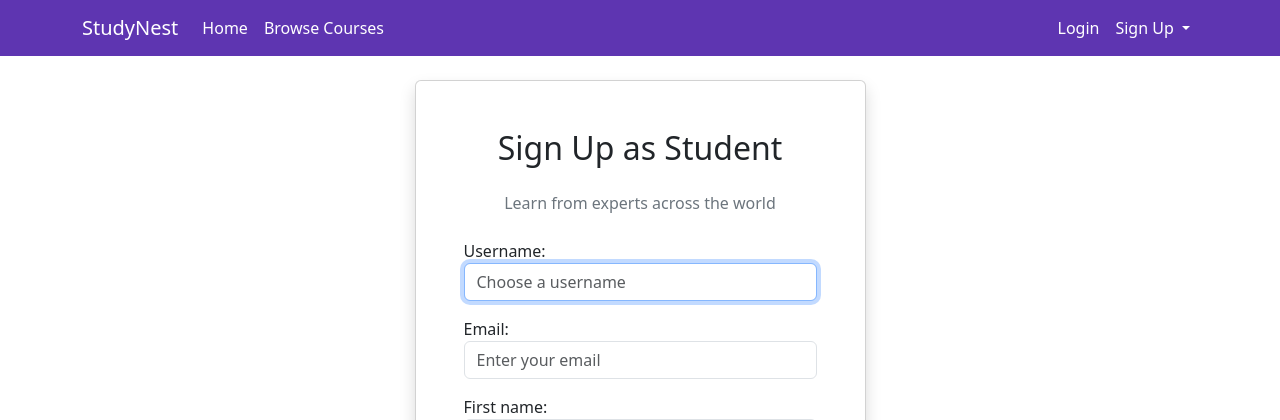
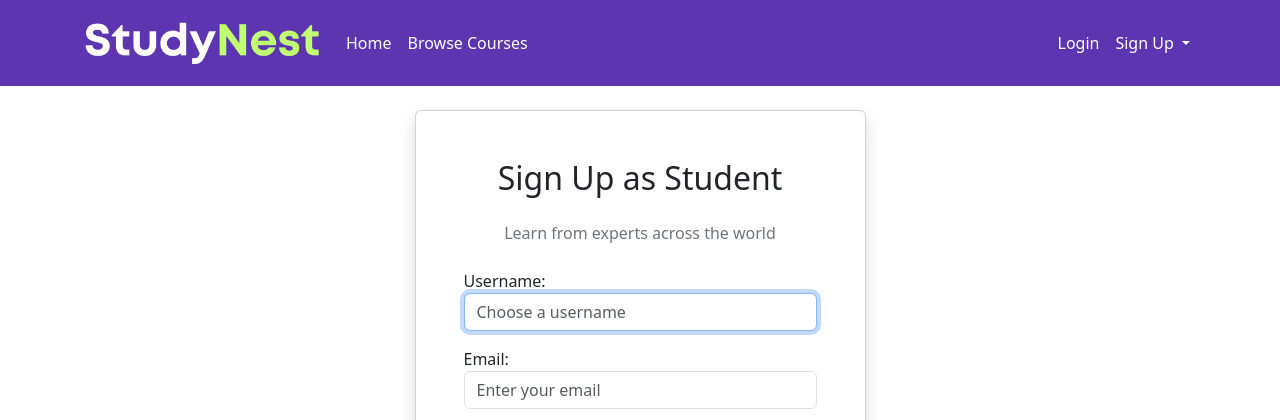
Before and after one commit to RahatGithub/studynest, a Django app: page /accounts/signup/student/ in a window 1280 px wide. Shown: the top 420 px of the page. Run offline with Django 5.2, Linux system fonts and the light colour scheme.

Commit message:
icon and logo added

```diff
--- a/templates/base.html
+++ b/templates/base.html
@@ -16,6 +16,8 @@
     <!-- Custom External CSS -->
     <link rel="stylesheet" href="{% static 'css/style.css' %}">
 
+    <!-- Favicon -->
+    <link rel="icon" type="image/png" href="{% static 'images/icon.png' %}">
 
     {% block extra_css %}{% endblock %}
 
@@ -24,7 +26,9 @@
     <!-- Navigation -->
     <nav class="navbar navbar-expand-lg navbar-dark bg-primary">
         <div class="container">
-            <a class="navbar-brand" href="{% url 'courses:home' %}">StudyNest</a>
+            <a class="navbar-brand" href="{% url 'courses:home' %}">
+                <img src="{% static 'images/logo.png' %}" alt="StudyNest Logo" height="60">
+            </a>
             <button class="navbar-toggler" type="button" data-bs-toggle="collapse" data-bs-target="#navbarNav">
                 <span class="navbar-toggler-icon"></span>
             </button>
```
Also changed, not shown: static/images/icon.png (added), static/images/logo.png (added).
